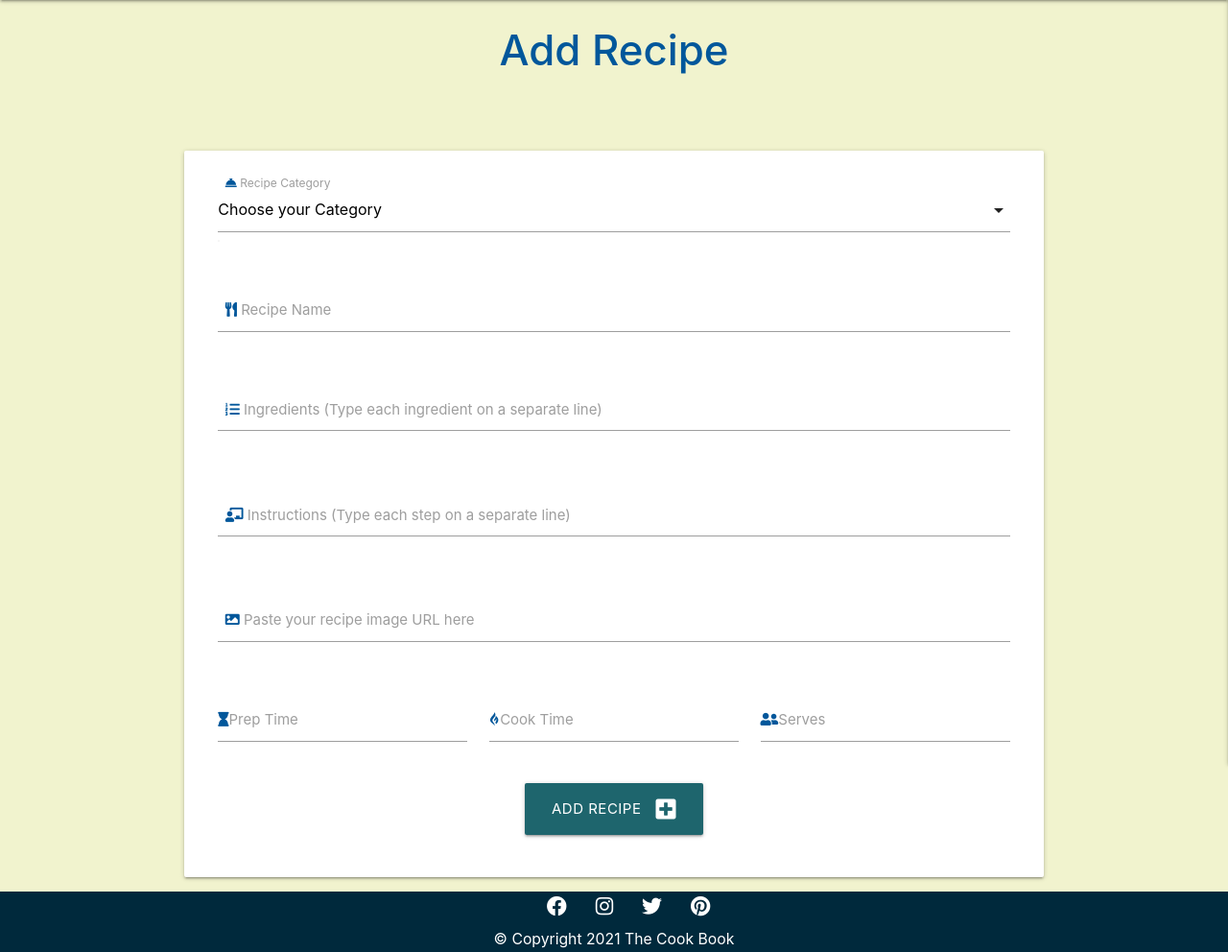
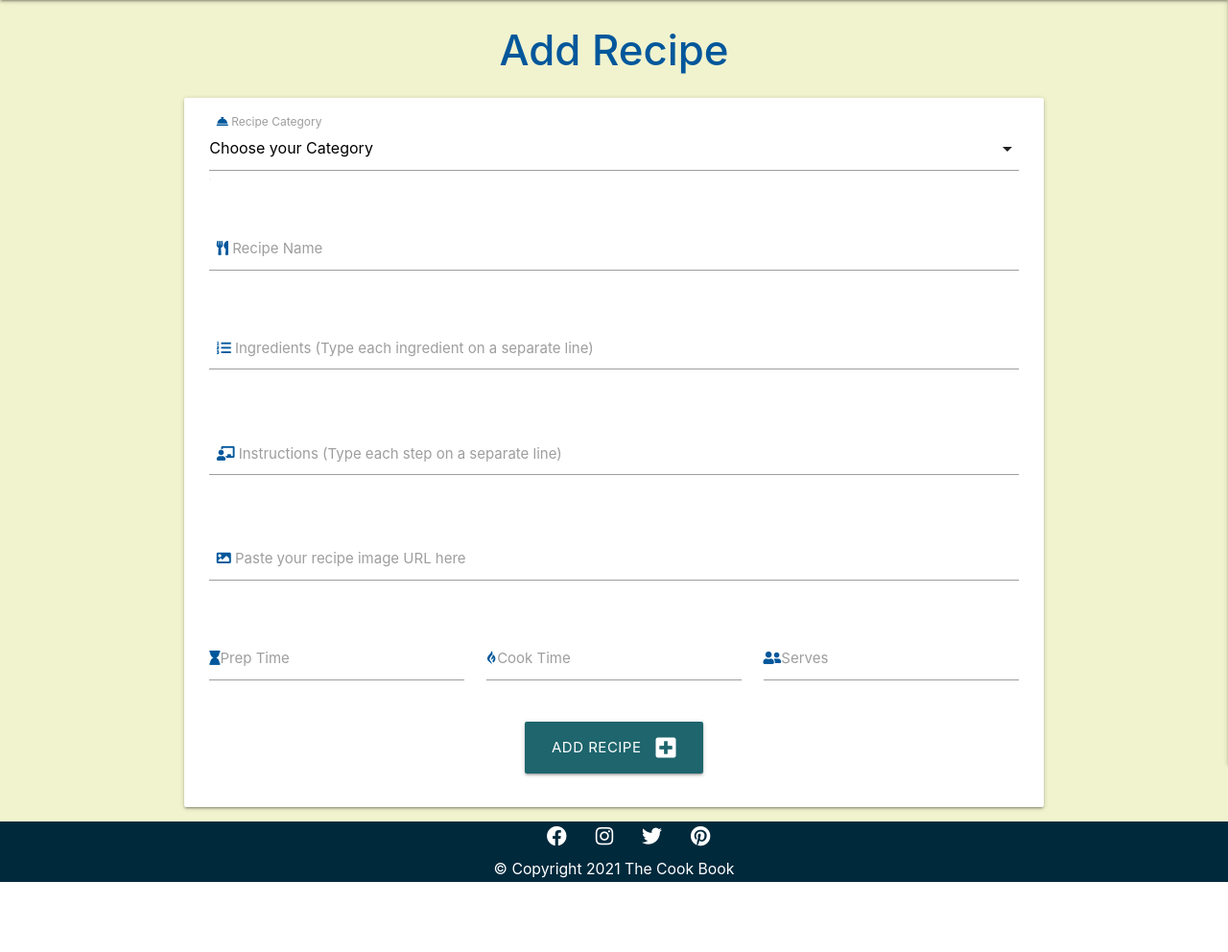
Before and after one commit to Bhargavi84/The-Cook-Book, a Flask app: page /add_recipe in a window 1280 px wide. Shown: the part 64-1056 px from the top of the page at 96% size. After the commit the page ends 983 px from the top, so only its background shows below. Run offline with Flask 2, Linux system fonts and the light colour scheme; data that the repository does not hold is empty; some libraries are stand-ins or nearby versions.

Commit message:
Update padding for card panel in search panel

```diff
--- a/static/css/style.css
+++ b/static/css/style.css
@@ -91,8 +91,8 @@ h6 {
 
 .card-panel{
 
-	margin-top: 80px;
-
+	margin-top: 25px;
+	padding: 15px;
 }
 
 /*---------------------Show recipe--------------*/
```
Also changed, not shown: app.py (+14 -0 lines).
